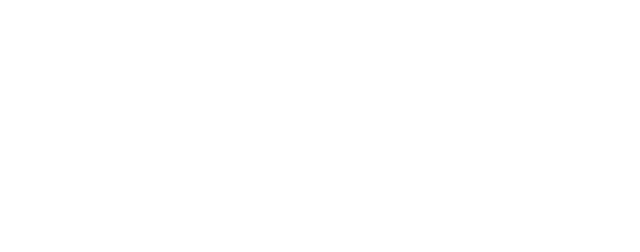
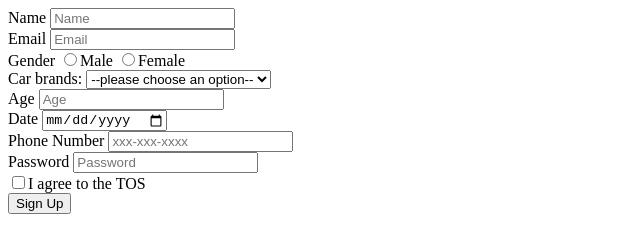
Before and after one commit to acciojob/signup-form-car-7borntolearn7, a website: page main.html in a window 1280 px wide. Shown: the whole page, without its empty margins (0-640 px from the left). Drawn offline with Linux system fonts and the light colour scheme.

Commit message:
created a submission

```diff
--- a/main.html
+++ b/main.html
@@ -8,6 +8,59 @@
 
 <body>
 	<!-- the entire body must be written by student -->
+	<form method="post">
+		<div>
+		  <label for="name">Name</label>
+		  <input type="text" id="name" placeholder="Name" required></input>
+		</div>
+
+		<div>
+		  <label for="email">Email</label>
+		  <input type="email" id="email" placeholder="Email" required></input>
+		</div>
+		<div>
+		<label>Gender</label>
+        <label>
+		  <input type="radio" required name="gender" id="gender_m" value="Male">Male</input>
+		</label>
+		<label>
+			<input type="radio" name="gender" id="gender_f" value="Female">Female</input>
+		</label>
+		</div>
+
+		<div>
+		<label>Car brands:</label>
+		<select id="cars" required>
+			<option disabled selected>--please choose an option--</option>
+			<option id="Bugati" value="Bugati">Bugati</option>
+			<option id="Lamborgini" value="Lamborgini">Lamborgini</option>
+			<option id="BMW" value="BMW">BMW</option>
+			<option id="Audi" value="Audi">Audi</option>
+		</select>
+		</div>
+
+		<div>
+		  <label for="age">Age</label>
+		  <input type="number" id="age" value="age" placeholder="Age" required></input>
+		</div>
+		<div>
+		  <label for="dob">Date</label>
+		  <input type="date" id="dob" required></input>
+		</div>
+		<div>
+			<label for="tel">Phone Number</label>
+			<input id="tel" type="Tel" placeholder="xxx-xxx-xxxx"></input>
+		</div>
+		<div>
+			<label for="password">Password</label>
+			<input type="password" id="password" placeholder="Password" required></input>
+		</div>
+		<div>
+
+			<input type="checkbox" id="tos" required>I agree to the TOS</input>
+		</div>
+		<button type="submit">Sign Up</button>
+	</form>
     <script type="text/javascript" src="./script.js">
 </script>
 
```
